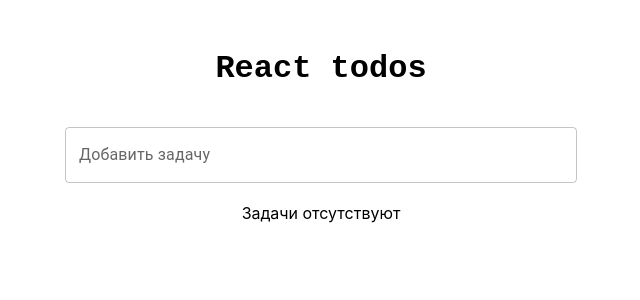
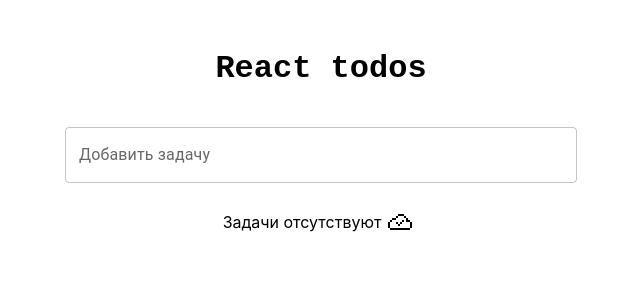
Before and after one commit to utkamag/React_Todo, a React (Create React App) app in the folder react-app/: page / in a window 1280 px wide. Shown: the top 300 px of the page, without its empty margins (319-959 px from the left). Built offline with nearby package versions, Linux system fonts and the light colour scheme.

Commit message:
update code

```diff
--- a/react-app/src/App.css
+++ b/react-app/src/App.css
@@ -12,6 +12,7 @@
     display: flex;
     justify-content: center;
     align-items: center;
+
 }
 
 /* App Title */
@@ -33,5 +34,12 @@
 /* ListTodo */
 
 .listToDo, .listToDo_Tasks {
+    display: flex;
+    justify-content: center;
+    align-items: center;
     padding: 20px;
 }
+
+.listToDo_Tasks_Img {
+    padding: 7px;
+}
--- a/react-app/src/Components/ListTodo.js
+++ b/react-app/src/Components/ListTodo.js
@@ -1,7 +1,7 @@
 import React, {useState} from 'react';
 import {useDispatch, useSelector} from "react-redux";
 import {removeDataAction} from "../Store/DataReducer";
-import HomeIcon from '@mui/material/Icon';
+import ReactSVG from '../assets/IMG/cloud-done-svgrepo-com.svg'
 
 
 const ListTodo = () => {
@@ -25,14 +25,17 @@ const ListTodo = () => {
             {data.length > 0 ? (
                 data.map((item) => {
                     return (
-                        <div key={item.id} onClick={() => click2(item)} className="listToDo">
-                            {item.value}
-                            <HomeIcon/>
-                        </div>
+                            <div key={item.id} onClick={() => click2(item)} className="listToDo">
+                                {item.value}
+
+                            </div>
                     )
                 })
             ) : (
-                <div className="listToDo_Tasks">Задачи отсутствуют</div>
+                <div className="listToDo_Tasks">
+                    <span>Задачи отсутствуют</span>
+                    <img className="listToDo_Tasks_Img" src={ReactSVG} alt="test"/>
+                </div>
             )}
         </div>
     );
```
Also changed, not shown: react-app/src/assets/IMG/Test.png (added), react-app/src/assets/IMG/cloud-done-svgrepo-com.svg (added).
